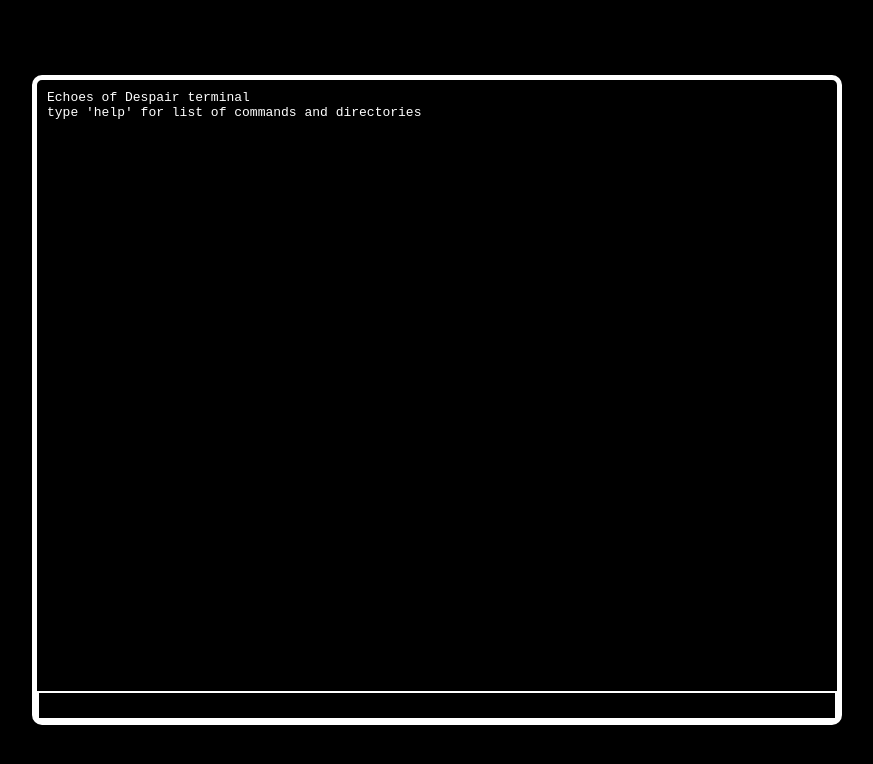
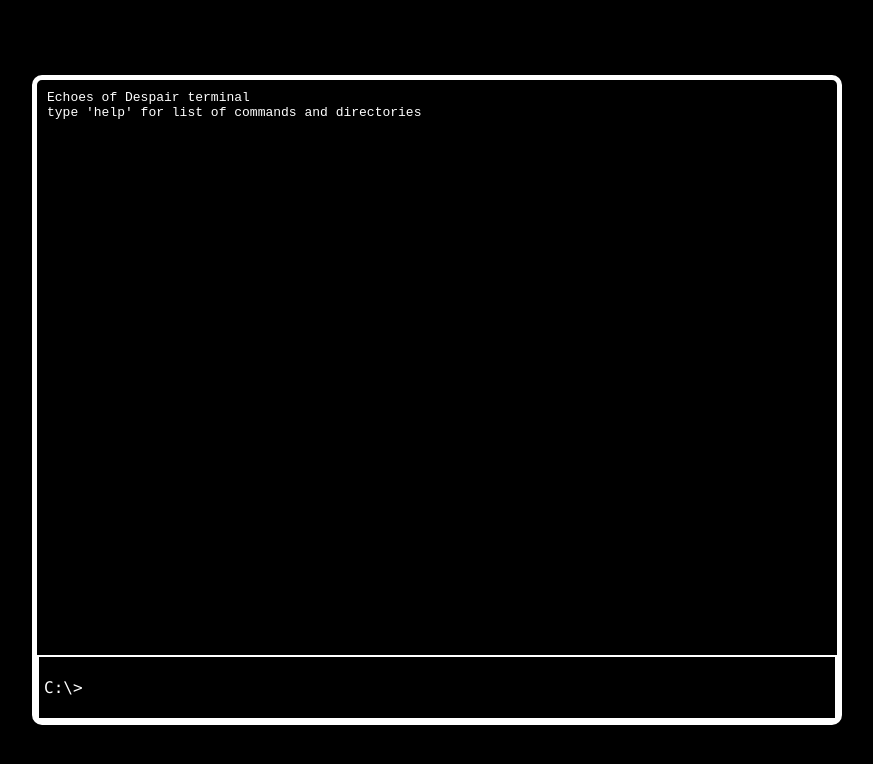
Before and after one commit to justinhymer/EchoesWebsite, a website: page index.html in a window 1280 px wide. Shown: the whole page, without its empty margins (203-1076 px from the left). Drawn offline with Linux system fonts and the light colour scheme.

Commit message:
added scrolling and text-wrap

```diff
--- a/index.html
+++ b/index.html
@@ -9,11 +9,17 @@
 <body>
     <div class="console">
         <pre id="output"></pre>
-        <input id="input" type="text" autofocus>
+        <div class="userInput">
+            <p class="directory">C:\></p>
+            <input id="input" type="text" autofocus>
+        </div>
     </div>
     <div class="mobile">
         <pre id="mobileOutput"></pre>
-        <input id="mobileInput" type="text" autofocus>
+        <div class="userInput">
+            <p class="directory">C:\></p>
+            <input id="mobileInput" type="text" autofocus>
+        </div>
     </div>
     <script src="script.js"></script>
 </body>
--- a/styles.css
+++ b/styles.css
@@ -8,6 +8,25 @@ body {
   justify-content: center;
   align-items: center;
   height: 100vh;
+}
+
+body::-webkit-scrollbar {
+  display: none; /* Chrome, Safari -- Hide the vertical scrollbar */
+}
+
+pre {
+  flex: 1;
+  margin: 0;
+  padding: 10px;
+  overflow-y: scroll;
+  overflow-x: hidden; /* Hide the horizontal scrollbar */
+  white-space: pre-wrap;
+  white-space: -moz-pre-wrap;
+  white-space: -pre-wrap;
+  white-space: -o-pre-wrap;
+  word-wrap: break-word;
+  scrollbar-width: none; /* Firefox -- Hide the vertical scrollbar */
+  -ms-overflow-style: none; /* Edge/IE -- Hide the vertical scrollbar */
 }
 
 .console {
@@ -21,26 +40,33 @@ body {
   flex-direction: column;
 }
 
-pre {
-  flex: 1;
-  margin: 0;
-  padding: 10px;
-  overflow-y: hidden; /* Hide the vertical scrollbar */
-  overflow-x: hidden; /* Hide the horizontal scrollbar */
-}
-
 .prompt {
   background-color: #000;
   color: white;
   padding: 5px;
 }
 
+.userInput {
+  display: flex;
+  flex-direction: row;
+  background-color: #000;
+  color: white;
+  border: 2px solid white;
+  outline: none;
+  padding: 5px;
+}
+
 input {
   background-color: #000;
   color: white;
-  border: 2px solid white; /* Add a green border around the input */
+  border: none; /* Add a green border around the input */
   outline: none;
   padding: 5px;
+}
+
+#output {
+  overflow-wrap: break-word;
+  word-wrap: break-word;
 }
 
 /* Mobile View */
@@ -53,6 +79,11 @@ input {
   height: 80%;
   display: flex;
   flex-direction: column;
+}
+
+#mobileOutput {
+  overflow-wrap: break-word;
+  word-wrap: break-word;
 }
 
 /* MEDIA QUERIES */
```
